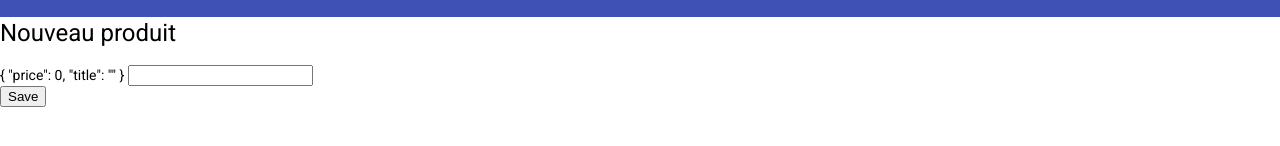
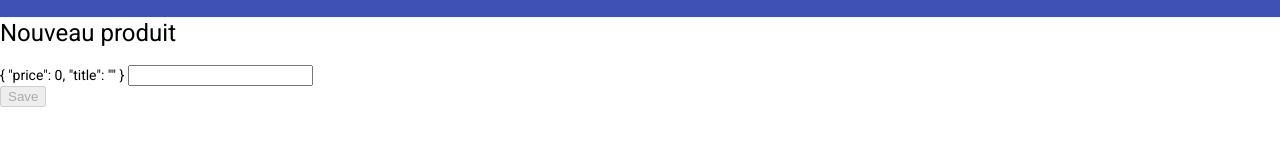
Before and after one commit to devtobecurious/moodys-2-angular-100, an Angular app: page /ajout-produit in a window 1280 px wide. Shown: the part 196-342 px from the top of the page. Built offline with nearby package versions, Linux system fonts and the light colour scheme.

Commit message:
feat(product create): tdf form with form tag

```diff
--- a/src/app/components/product-create/product-create.component.html
+++ b/src/app/components/product-create/product-create.component.html
@@ -1,10 +1,12 @@
 <h1>Nouveau produit</h1>
 
-<div>
-  {{ product | json }}
-  <input type="text" [(ngModel)]="product.title" name="title">
-</div>
+<form #productForm="ngForm">
+  <div>
+    {{ product | json }}
+    <input type="text" [(ngModel)]="product.title" name="title" required>
+  </div>
 
-<div>
-  <button (click)="clickToSave()">Save</button>
-</div>
+  <div>
+    <button (click)="clickToSave()" [disabled]="! productForm.form.valid">Save</button>
+  </div>
+</form>
```
